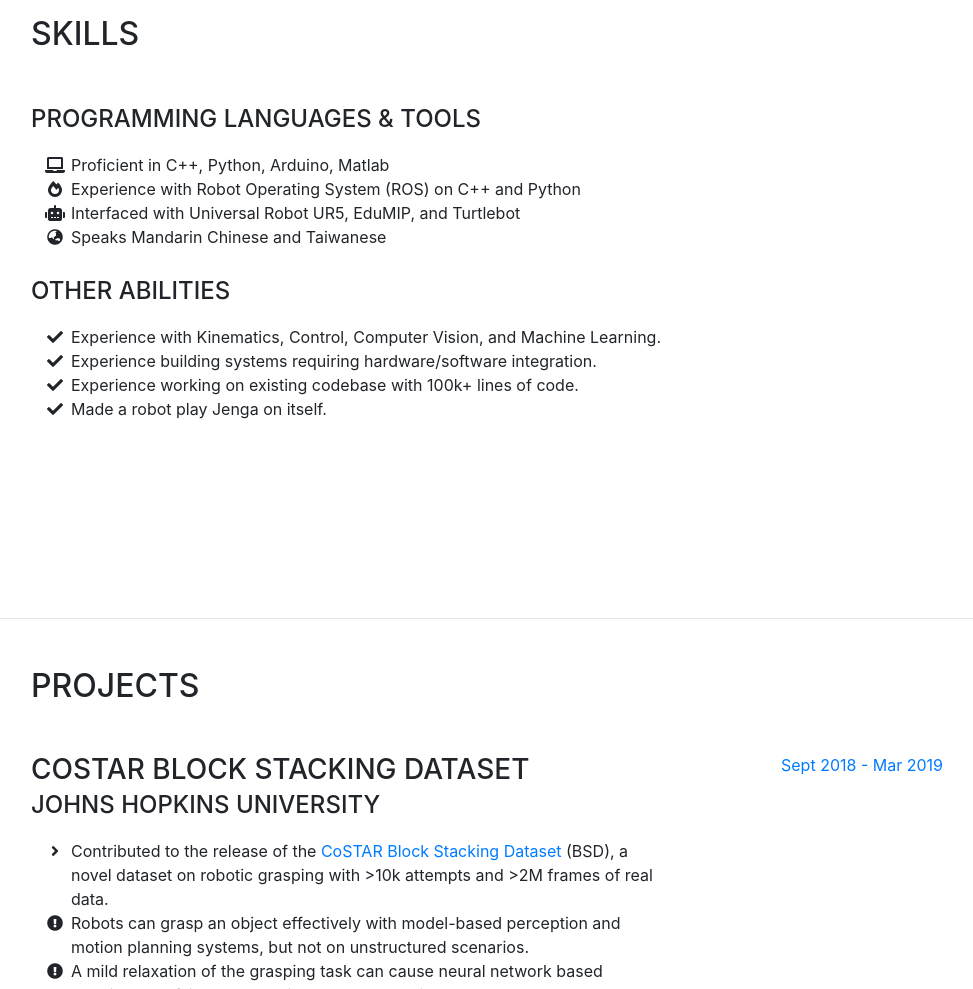
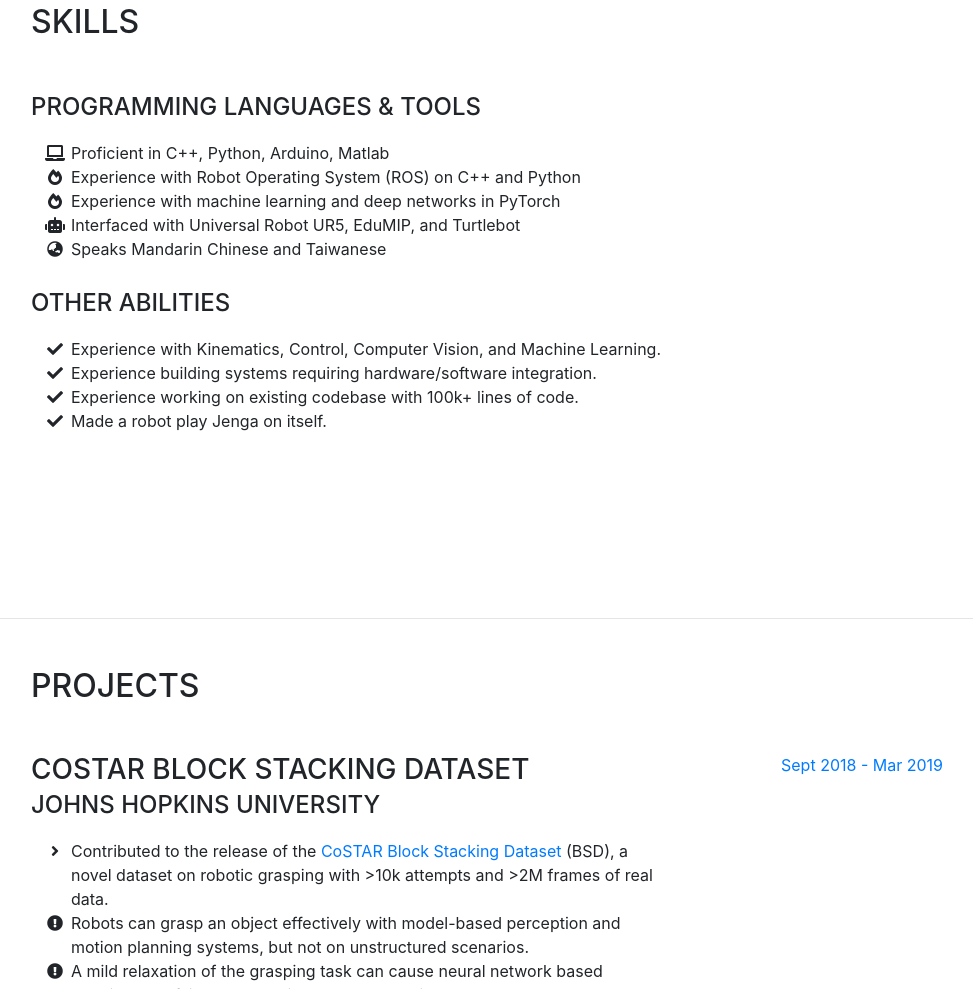
Before and after one commit to RexxarCHL/rexxarchl.github.io, a website with bundled scripts: page index.html in a window 1280 px wide. Shown: the part 1784-2773 px from the top of the page, without its empty margins (289-1262 px from the left). Built offline with nearby package versions, Linux system fonts and the light colour scheme; a web font is replaced by a local one.

Commit message:
Add ML skills

```diff
--- a/index.html
+++ b/index.html
@@ -135,6 +135,9 @@
           <li>
             <i class="fa-li fa fa-fire-alt"></i>
             Experience with Robot Operating System (ROS) on C++ and Python</li>
+          <li>
+            <i class="fa-li fa fa-fire-alt"></i>
+            Experience with machine learning and deep networks in PyTorch</li>
           <li>
             <i class="fa-li fa fa-robot"></i>
             Interfaced with Universal Robot UR5, EduMIP, and Turtlebot</li>
```
